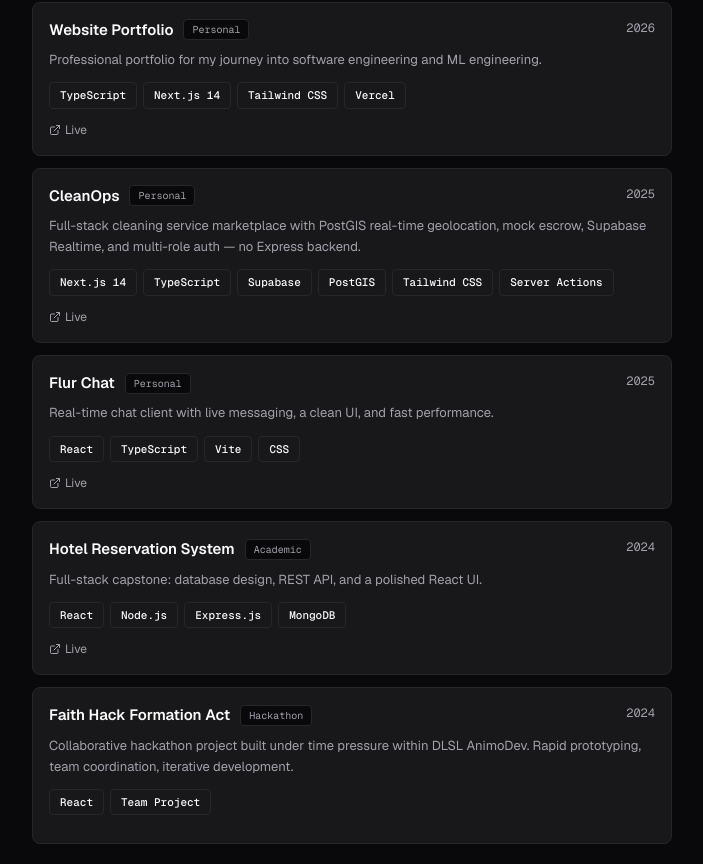
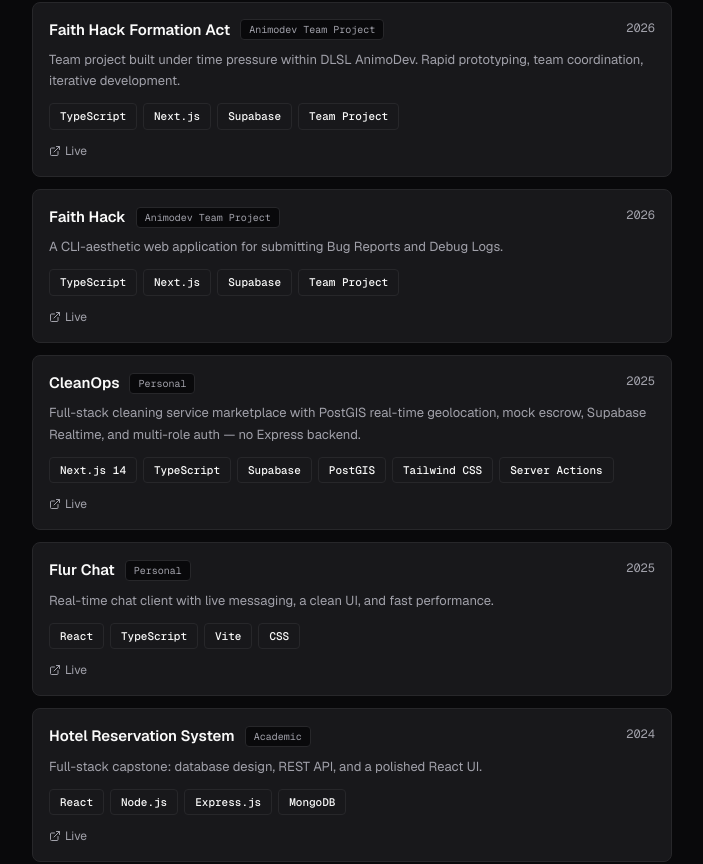
Before and after one commit to Eduard-K-A/Portfolio, a React (Vite) app: page / in a window 1280 px wide. Shown: the part 1355-2219 px from the top of the page, without its empty margins (478-1181 px from the left). Built offline with nearby package versions, Linux system fonts and the light colour scheme.

Commit message:
feat: update projects showcase

```diff
--- a/src/app/components/Projects.tsx
+++ b/src/app/components/Projects.tsx
@@ -33,13 +33,21 @@ const projects: Project[] = [
     desc: "Minimalist desktop task manager with groups, subtasks, and deadlines. Local-first persistence.",
     tags: ["TypeScript", "Electron", "React 19", "SQLite"],
   },
+{
+    title: "Faith Hack Formation Act",
+    year: "2026",
+    type: "Animodev Team Project",
+    desc: "Team project built under time pressure within DLSL AnimoDev. Rapid prototyping, team coordination, iterative development.",
+    tags: ["TypeScript", "Next.js", "Supabase", "Team Project"],
+    link: "https://faith-hack-formation-act.vercel.app/",
+  },
   {
-    title: "Website Portfolio",
+    title: "Faith Hack",
     year: "2026",
-    type: "Personal",
-    desc: "Professional portfolio for my journey into software engineering and ML engineering.",
-    tags: ["TypeScript", "Next.js 14", "Tailwind CSS", "Vercel"],
-    link: "https://eduard-king.vercel.app",
+    type: "Animodev Team Project",
+    desc: "A CLI-aesthetic web application for submitting Bug Reports and Debug Logs.",
+    tags: ["TypeScript", "Next.js", "Supabase", "Team Project"],
+    link: "https://faith-hack-frontend.vercel.app/",
   },
   {
     title: "CleanOps",
@@ -64,13 +72,6 @@ const projects: Project[] = [
     desc: "Full-stack capstone: database design, REST API, and a polished React UI.",
     tags: ["React", "Node.js", "Express.js", "MongoDB"],
     link: "https://webdev-finals-frontend.vercel.app",
-  },
-  {
-    title: "Faith Hack Formation Act",
-    year: "2024",
-    type: "Hackathon",
-    desc: "Collaborative hackathon project built under time pressure within DLSL AnimoDev. Rapid prototyping, team coordination, iterative development.",
-    tags: ["React", "Team Project"],
   },
 ];
 
```
